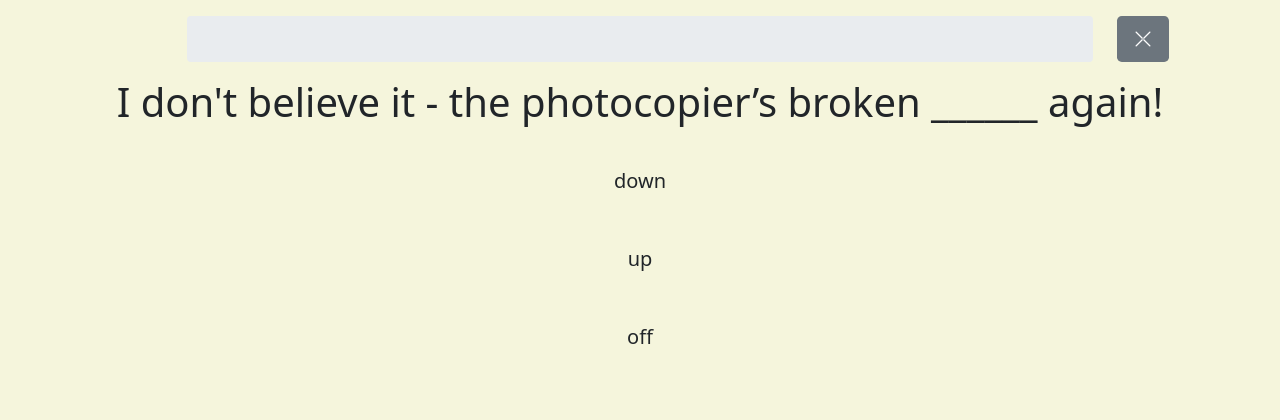
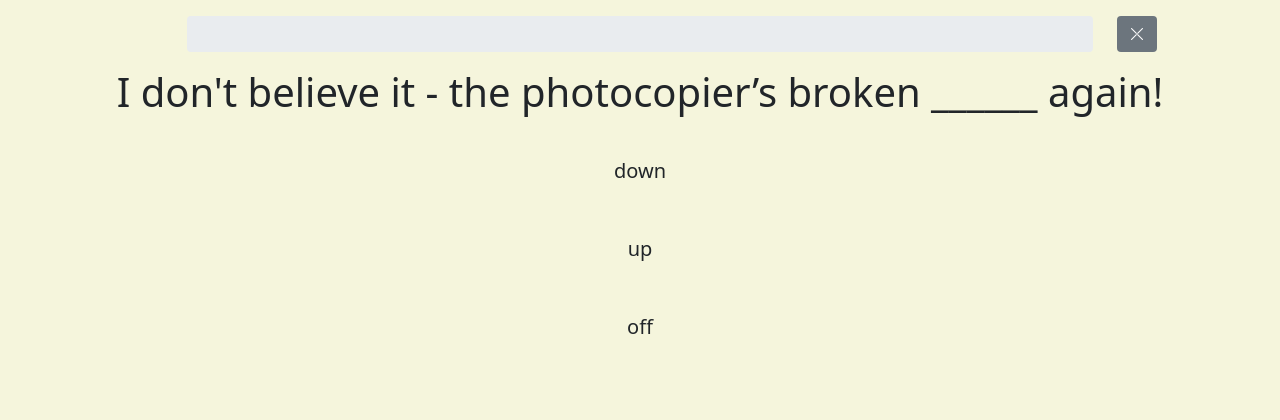
Before and after one commit to ramiboutas/englishquiz, a Django app: a page that uses templates/question_detail.html in a window 1280 px wide. Shown: the top 420 px of the page. Run offline with Django 4.2, Linux system fonts and the light colour scheme; data comes from the database, SQL or seed files in the repository; some libraries are stand-ins or nearby versions.

Commit message:
frontend

```diff
--- a/templates/question_detail.html
+++ b/templates/question_detail.html
@@ -7,16 +7,16 @@
 hx-trigger="answerCheckedEvent from:body"></div>
 
 <div class="container mt-3">
-  <div class="row" hx-boost="true">
+  <div class="row justify-content-center" hx-boost="true">
     <div class="col-1">
       {% if not question.is_first %}
-        <a class="btn btn-lg btn-secondary border-0"
+        <a class="btn btn-secondary border-0"
           href="{{ question.previous_object.get_detail_url }}"><i class="bi bi-arrow-left"></i></a>
       {% endif %}
     </div>
     <div id="progress-bar" class="col-10">{% include "partials/progress_bar.html" %}</div>
     <div class="col-1">
-      <a  class="btn btn-lg btn-secondary border-0" href="{{ question.lection.quiz.get_detail_url }}"><i class="bi bi-x-lg"></i></a>
+      <a  class="btn btn-secondary border-0" href="{{ question.lection.quiz.get_detail_url }}"><i class="bi bi-x-lg"></i></a>
     </div>
   </div>
 </div>
--- a/templates/quiz_detail.html
+++ b/templates/quiz_detail.html
@@ -3,11 +3,11 @@
 {% block content %}
 
 <div class="container mt-3">
-  <div class="row" hx-boost="true">
+  <div class="row justify-content-center" hx-boost="true">
     <div class="col-1"></div>
     <div class="col-10"><h1 class="text-success text-center">{{ quiz.name }}</h1></div>
     <div class="col-1">
-      <a  class="btn btn-lg btn-secondary border-0" href="{{ quiz.get_list_url }}"><i class="bi bi-x-lg"></i></a>
+      <a  class="btn btn-secondary border-0" href="{{ quiz.get_list_url }}"><i class="bi bi-x-lg"></i></a>
     </div>
   </div>
 </div>
```
Also changed, not shown: config/settings.py (+5 -4 lines).
